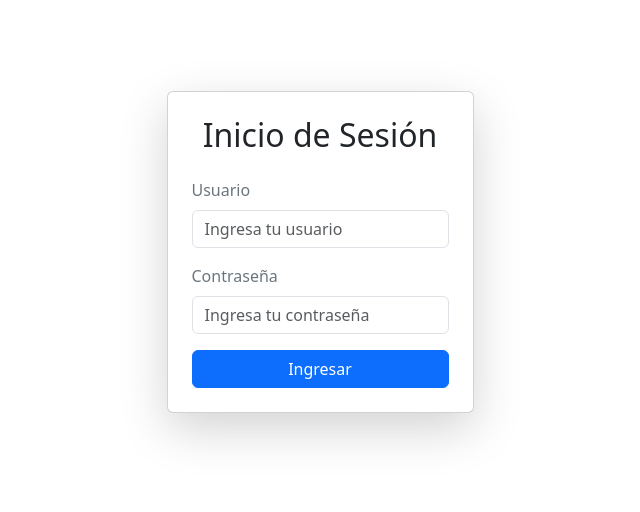
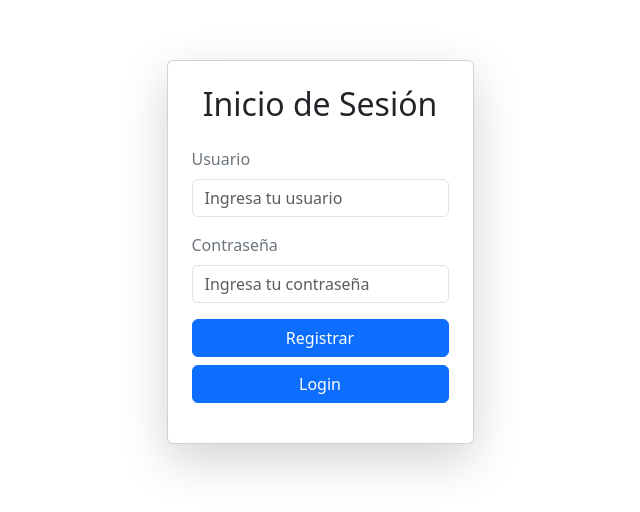
Before and after one commit to mcmoralesr/ST0263-Proyecto1-MOM, a React app in the folder revistas-app/: page / in a window 1280 px wide. Shown: the part 148-660 px from the top of the page, without its empty margins (320-960 px from the left). Built offline with nearby package versions, Linux system fonts and the light colour scheme; the HTML template or start-up script is replaced by a standard one.

Commit message:
se añade register

```diff
--- a/revistas-app/src/components/Login.jsx
+++ b/revistas-app/src/components/Login.jsx
@@ -6,9 +6,37 @@ function Login() {
     const [password, setPassword] = useState('');
     const [error, setError] = useState('');
 
+    const handleRegister = async () => {
+        try {
+            const response = await fetch('http://44.221.193.221:5000//api/auth/register', {
+                method: 'POST',
+                headers: {
+                    'Content-Type': 'application/json'
+                },
+                body: JSON.stringify({ username, password })
+            });
+
+
+            if (response.ok) {
+                const data = await response.json();
+                localStorage.setItem('token', data.token);
+                console.log('Token guardado:', data.token)
+                setError('');
+                alert('Inicio de sesión exitoso');
+                // Aquí puedes redirigir o cargar otra vista
+            } else {
+                const errData = await response.json();
+                setError(errData.error || 'Error en el inicio de sesión');
+            }
+        } catch (err) {
+            console.error('Error al conectar con la API:', err);
+            setError('No se pudo conectar con el servidor');
+        }
+    };
+
     const handleLogin = async () => {
         try {
-            const response = await fetch('http://44.221.193.221:5000//api/auth/register', {
+            const response = await fetch('http://44.221.193.221:5000//api/auth/login', {
                 method: 'POST',
                 headers: {
                     'Content-Type': 'application/json'
@@ -62,11 +90,17 @@ function Login() {
             </div>
 
             {error && <div className="alert alert-danger">{error}</div>}
+            <div className="mb-3">
+                <button className="btn btn-primary w-100 mb-2" onClick={handleRegister}>
+                    Registrar
+                </button>
+
+                <button className="btn btn-primary w-100" onClick={handleLogin}>
+                    Login
+                </button>
+            </div>
 
 
-            <button className="btn btn-primary w-100" onClick={handleLogin}>
-                Ingresar
-            </button>
         </div>
     );
 }
```
